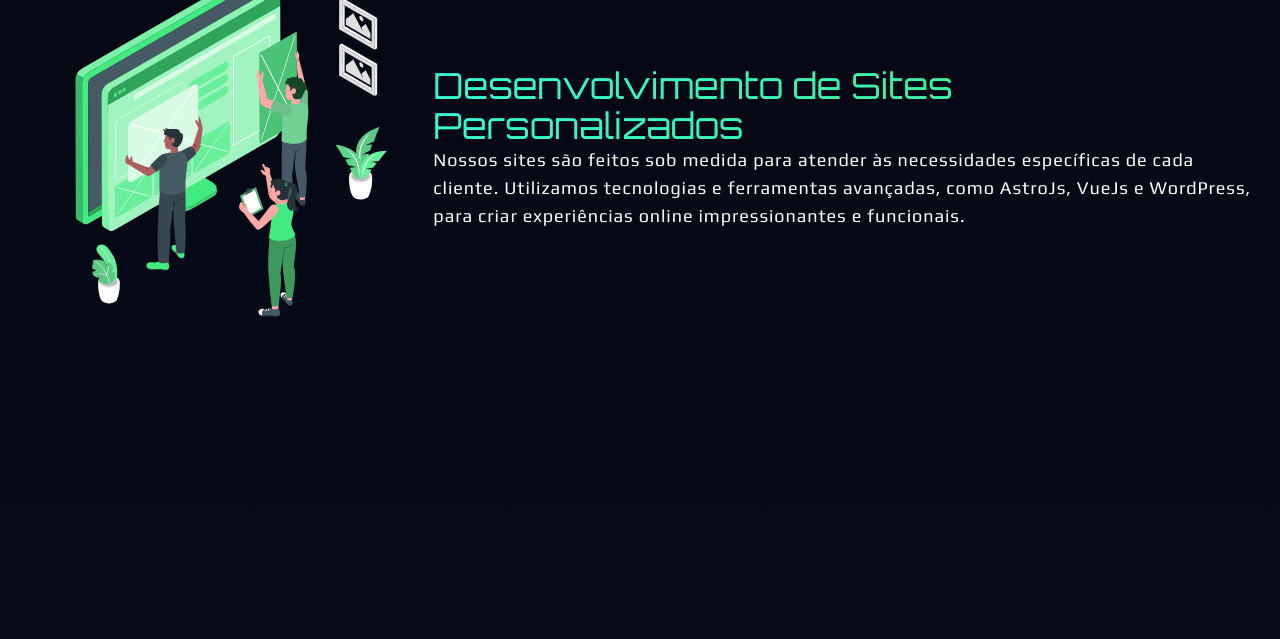
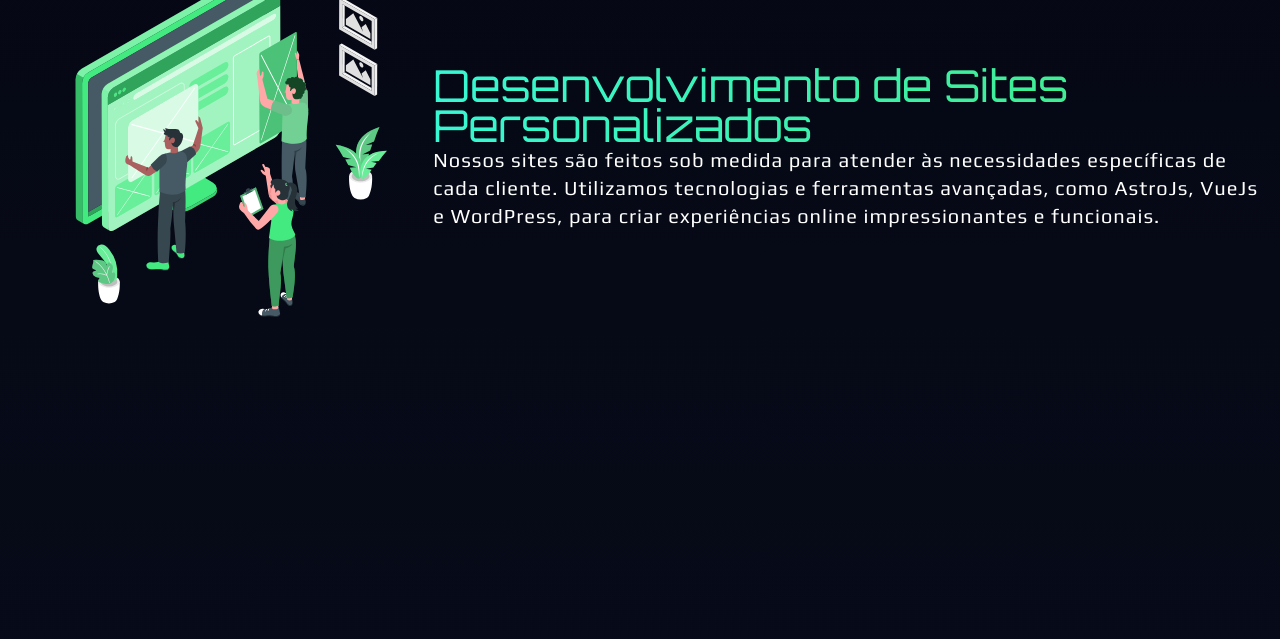
Before and after one commit to Lucas-Mitchel17/mitchel-sistemas, an Astro site: page / in a window 1280 px wide. Shown: the part 802-1441 px from the top of the page. Built offline with nearby package versions, Linux system fonts and the light colour scheme; Astro itself is replaced by a stand-in of ours; a web font is replaced by a local one.

Commit message:
style: Change font size titles

```diff
--- a/src/components/base/BaseText/BaseText.astro
+++ b/src/components/base/BaseText/BaseText.astro
@@ -60,11 +60,11 @@ const dynamicClasses = [
   }
 
   .h2 {
-    @apply text-2xl;
+    @apply text-4xl sm:text-[2.75rem];
   }
 
   .h3 {
-    @apply text-xl;
+    @apply text-2xl sm:text-3xl;
   }
 
   .is-gradient {
@@ -95,16 +95,12 @@ const dynamicClasses = [
   }
 
   .is-paragraph {
-    @apply text-base sm:text-lg tracking-wider
+    @apply text-xl  tracking-wider
   }
 
   @media (min-width: 768px) {
     .h1 {
       @apply text-6xl leading-tight;
     }
-
-    .h2 {
-      @apply text-4xl
-    }
   }
 </style>
```
